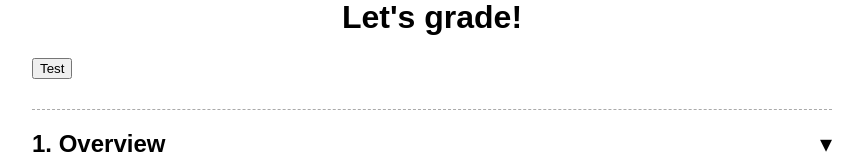
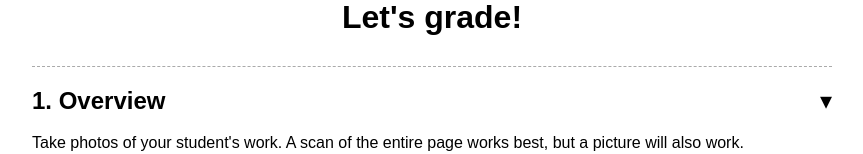
Before and after one commit to CorneliusPavlic/homework-to-text, a React (Create React App) app in the folder frontend/: page / in a window 1280 px wide. Shown: the part 338-492 px from the top of the page, without its empty margins (208-1071 px from the left). Built offline with nearby package versions, Linux system fonts and the light colour scheme.

Commit message:
Fixed console.log and test button

```diff
--- a/frontend/src/Scanner.js
+++ b/frontend/src/Scanner.js
@@ -116,7 +116,6 @@ export const Scanner = () => {
         setIsLoading(false);
         setProgress(100); // Set progress to 100% on success
         const data = await response.text();
-        console.log(data);
         setData(data);
         setEditedData(data);
         const resultElement = document.getElementById('math');
--- a/frontend/src/components/FileList.js
+++ b/frontend/src/components/FileList.js
@@ -2,9 +2,6 @@ import React from 'react';
 import FileItem from './FileItem';
 import '../styles/FileList.css';
 const FileList = ({ uploadedFiles, onDelete, onView }) => {
-  React.useEffect(() => {
-    console.log(uploadedFiles);
-  }, [uploadedFiles]);
   return (
 <div className="file-list">
   {[...new Map(uploadedFiles.map(item => [item.fileName, item])).values()].map((item, index) => {
--- a/frontend/src/components/Main.js
+++ b/frontend/src/components/Main.js
@@ -60,12 +60,9 @@ const Main = () => {
     setImageIndex((prevIndex) => (prevIndex >= totalImages ? 1 : prevIndex + 1));
   };
 
- const logUploadedFiles = () => {
-  console.log(uploadedFiles);
- }
+
   return (
     <main>
-    <button onClick={logUploadedFiles}>Test</button>
       <InstructionItem
         step="1"
         title="Overview"
```
